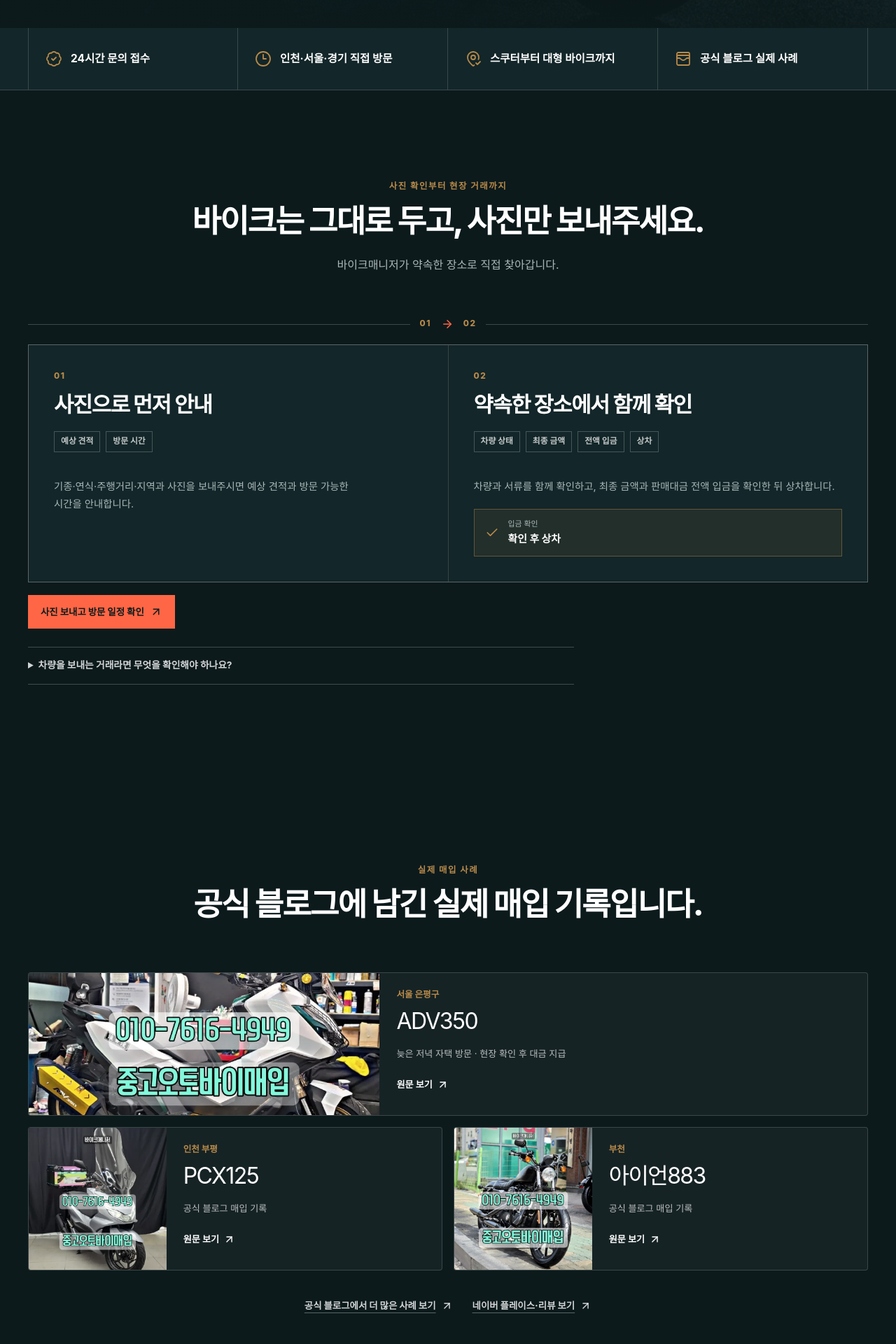
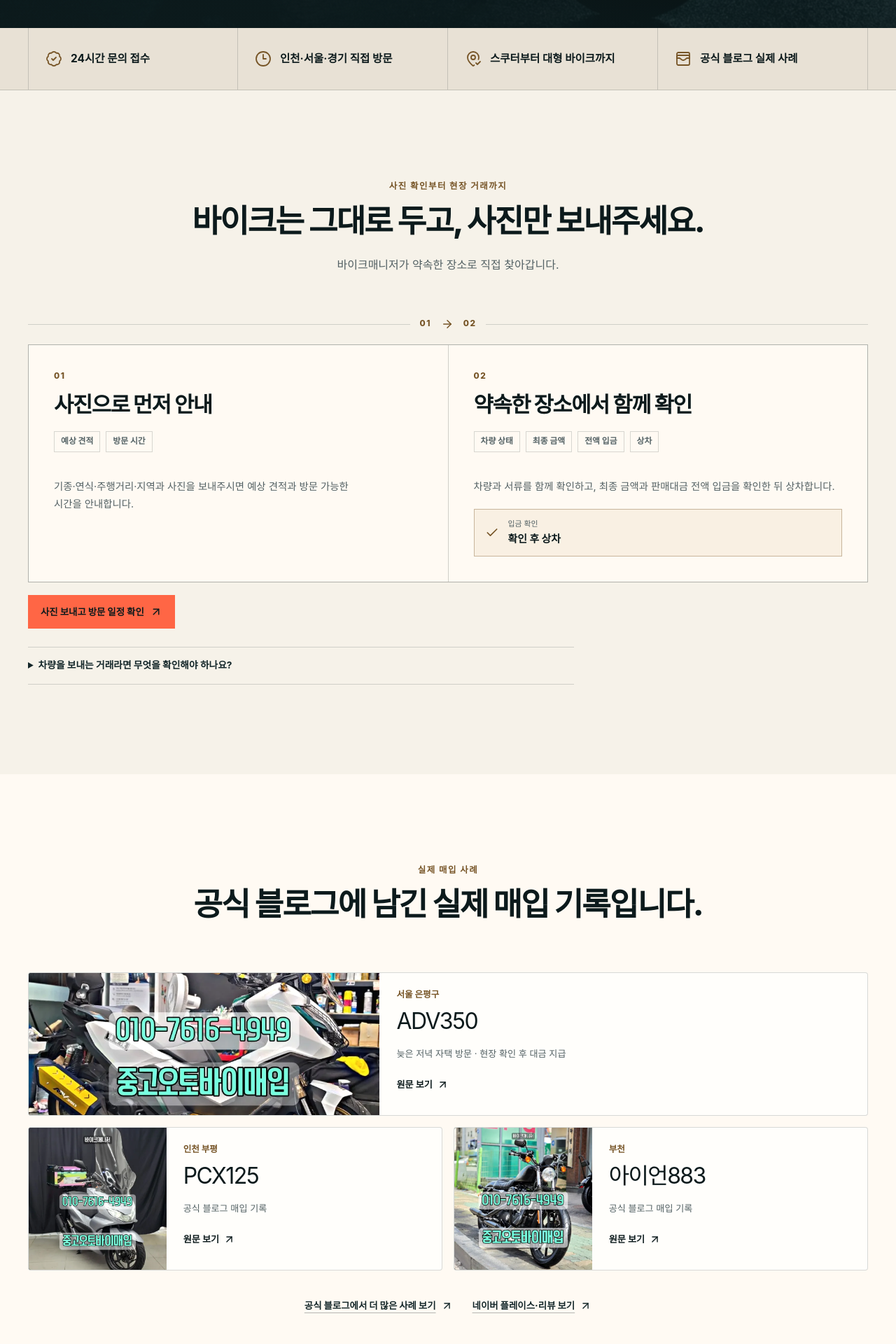
Before and after one commit to 12538253/bike-landing, a Next.js app: page / in a window 1280 px wide. Shown: the part 760-2680 px from the top of the page at 70% size. Built offline with nearby package versions, Linux system fonts and the light colour scheme.

Commit message:
feat: add brighter comparison palette

```diff
--- a/app/globals.css
+++ b/app/globals.css
@@ -5,6 +5,9 @@
   --ink-soft: #132629;
   --paper: #f1ede4;
   --paper-bright: #faf7f0;
+  --preview-paper: #f6f2e9;
+  --preview-paper-bright: #fffaf3;
+  --preview-band: #e8e1d5;
   --card: #ded7ca;
   --line: rgba(12, 26, 28, 0.16);
   --line-light: rgba(255, 255, 255, 0.16);
@@ -283,15 +286,15 @@ section[id] {
   height: 100%;
   object-fit: cover;
   object-position: 58% center;
-  filter: saturate(0.58) contrast(1.08) brightness(0.68);
+  filter: saturate(0.72) contrast(1.05) brightness(0.78);
 }
 
 .hero__shade {
   z-index: -2;
   background:
-    linear-gradient(90deg, rgba(12, 26, 28, 0.98) 0%, rgba(12, 26, 28, 0.86) 42%, rgba(12, 26, 28, 0.25) 76%),
-    linear-gradient(0deg, rgba(12, 26, 28, 0.9) 0%, transparent 44%),
-    radial-gradient(circle at 70% 48%, transparent 0%, rgba(12, 26, 28, 0.42) 72%);
+    linear-gradient(90deg, rgba(12, 26, 28, 0.95) 0%, rgba(12, 26, 28, 0.78) 42%, rgba(12, 26, 28, 0.14) 76%),
+    linear-gradient(0deg, rgba(12, 26, 28, 0.82) 0%, transparent 46%),
+    radial-gradient(circle at 70% 48%, transparent 0%, rgba(12, 26, 28, 0.3) 72%);
 }
 
 .hero__inner {
@@ -416,9 +419,9 @@ section[id] {
 .trust-bar {
   position: relative;
   z-index: 3;
-  border-bottom: 1px solid var(--line-light);
-  background: var(--ink-soft);
-  color: white;
+  border-bottom: 1px solid var(--line);
+  background: var(--preview-band);
+  color: var(--ink);
 }
 
 .trust-bar__grid {
@@ -432,16 +435,16 @@ section[id] {
   align-items: center;
   gap: 12px;
   padding: 20px 24px;
-  border-right: 1px solid var(--line-light);
+  border-right: 1px solid var(--line);
 }
 
 .trust-point:first-child {
-  border-left: 1px solid var(--line-light);
+  border-left: 1px solid var(--line);
 }
 
 .trust-point > svg {
   flex: 0 0 auto;
-  color: var(--brass);
+  color: var(--brass-deep);
 }
 
 .trust-point strong {
@@ -566,9 +569,9 @@ section[id] {
   grid-template-columns: minmax(124px, 0.5fr) minmax(0, 1fr);
   min-height: 178px;
   overflow: clip;
-  border: 1px solid var(--line-light);
+  border: 1px solid var(--line);
   border-radius: 4px;
-  background: rgba(255, 255, 255, 0.045);
+  background: rgba(255, 255, 255, 0.68);
 }
 
 .case-card--featured {
@@ -585,7 +588,7 @@ section[id] {
 
 .case-card__media img {
   object-fit: cover;
-  filter: saturate(0.78) contrast(1.04);
+  filter: saturate(0.9) contrast(1.03) brightness(1.03);
   transform: scale(1);
   transition: transform 0.45s ease;
 }
@@ -600,7 +603,7 @@ section[id] {
 }
 
 .case-card__content > p {
-  color: var(--brass);
+  color: var(--brass-deep);
   font-size: 0.79rem;
   font-weight: 800;
 }
@@ -615,7 +618,7 @@ section[id] {
 .case-card__link {
   display: flex;
   margin-top: 12px;
-  color: rgba(255, 255, 255, 0.7);
+  color: var(--muted);
   font-size: 0.82rem;
   line-height: 1.55;
 }
@@ -624,7 +627,7 @@ section[id] {
   min-height: 44px;
   align-items: center;
   gap: 6px;
-  color: white;
+  color: var(--ink);
   font-weight: 750;
 }
 
@@ -641,18 +644,18 @@ section[id] {
   min-height: 44px;
   align-items: center;
   gap: 7px;
-  color: rgba(255, 255, 255, 0.82);
+  color: var(--ink-soft);
   font-size: 0.84rem;
   font-weight: 760;
   text-decoration: underline;
-  text-decoration-color: rgba(255, 255, 255, 0.32);
+  text-decoration-color: rgba(12, 26, 28, 0.3);
   text-underline-offset: 5px;
 }
 
 .section--paths {
   overflow: hidden;
-  background: var(--ink);
-  color: white;
+  background: var(--preview-paper);
+  color: var(--ink);
 }
 
 .visit-flow-heading {
@@ -660,7 +663,7 @@ section[id] {
 }
 
 .visit-flow-heading > span {
-  color: var(--muted-light);
+  color: var(--muted);
 }
 
 .visit-flow {
@@ -672,7 +675,7 @@ section[id] {
   align-items: center;
   gap: 14px;
   margin-bottom: 20px;
-  color: var(--brass);
+  color: var(--brass-deep);
   font-size: 0.74rem;
   font-weight: 850;
   letter-spacing: 0.12em;
@@ -682,26 +685,26 @@ section[id] {
 .visit-flow__progress::after {
   height: 1px;
   flex: 1;
-  background: rgba(255, 255, 255, 0.2);
+  background: var(--line);
   content: "";
 }
 
 .visit-flow__progress svg {
   flex: 0 0 auto;
-  color: var(--orange);
+  color: var(--brass-deep);
 }
 
 .visit-flow__stages {
   display: grid;
   grid-template-columns: repeat(2, minmax(0, 1fr));
   gap: 1px;
-  border: 1px solid rgba(255, 255, 255, 0.18);
-  background: rgba(255, 255, 255, 0.18);
+  border: 1px solid var(--line);
+  background: var(--line);
 }
 
 .visit-flow__stage {
   min-width: 0;
-  background: var(--ink-soft);
+  background: var(--preview-paper-bright);
 }
 
 .visit-flow__stage-summary {
@@ -726,7 +729,7 @@ button.visit-flow__stage-summary {
 }
 
 .visit-flow__number {
-  color: var(--brass);
+  color: var(--brass-deep);
   font-size: 0.74rem;
   font-weight: 850;
   letter-spacing: 0.14em;
@@ -748,8 +751,8 @@ button.visit-flow__stage-summary {
 }
 
 .visit-flow__facts span {
-  border: 1px solid rgba(255, 255, 255, 0.22);
-  color: rgba(255, 255, 255, 0.75);
+  border: 1px solid var(--line);
+  color: var(--muted);
   font-size: 0.74rem;
   font-weight: 740;
   line-height: 1;
@@ -761,7 +764,7 @@ button.visit-flow__stage-summary {
 }
 
 .visit-flow__stage-panel > p {
-  color: var(--muted-light);
+  color: var(--muted);
   font-size: 0.9rem;
   line-height: 1.75;
 }
@@ -773,13 +776,13 @@ button.visit-flow__stage-summary {
   gap: 13px;
   margin-top: 20px;
   padding: 12px 15px;
-  border: 1px solid rgba(184, 138, 74, 0.44);
+  border: 1px solid rgba(118, 84, 38, 0.38);
   background: rgba(184, 138, 74, 0.09);
 }
 
 .visit-flow__confirmation > svg {
   flex: 0 0 auto;
-  color: var(--brass);
+  color: var(--brass-deep);
 }
 
 .visit-flow__confirmation small,
@@ -788,7 +791,7 @@ button.visit-flow__stage-summary {
 }
 
 .visit-flow__confirmation small {
-  color: var(--muted-light);
+  color: var(--muted);
   font-size: 0.68rem;
 }
 
@@ -814,9 +817,9 @@ button.visit-flow__stage-summary {
 .visit-flow__safety {
   max-width: 780px;
   margin-top: 26px;
-  border-top: 1px solid rgba(255, 255, 255, 0.22);
-  border-bottom: 1px solid rgba(255, 255, 255, 0.22);
-  color: rgba(255, 255, 255, 0.82);
+  border-top: 1px solid var(--line);
+  border-bottom: 1px solid var(--line);
+  color: var(--ink-soft);
 }
 
 .visit-flow__safety summary {
@@ -829,7 +832,7 @@ button.visit-flow__stage-summary {
 
 .visit-flow__safety > p {
   margin: 0 0 17px;
-  color: var(--muted-light);
+  color: var(--muted);
   font-size: 0.84rem;
   line-height: 1.7;
 }
@@ -847,6 +850,7 @@ button.visit-flow__stage-summary {
     position: relative;
     z-index: 1;
     min-height: 176px;
+    background: var(--preview-paper-bright);
     transition: background 0.2s ease-out;
   }
 
@@ -869,7 +873,8 @@ button.visit-flow__stage-summary {
     grid-row: 2;
     min-height: 188px;
     padding: 28px clamp(23px, 3vw, 36px) 34px;
-    border-top: 1px solid rgba(255, 255, 255, 0.18);
+    border-top: 1px solid var(--line);
+    background: var(--preview-paper-bright);
     opacity: 1;
     transition: opacity 0.18s ease-out;
   }
@@ -890,6 +895,16 @@ button.visit-flow__stage-summary {
 
 .support-section .section-heading {
   margin-bottom: 0;
+}
+
+.support-section {
+  border-top: 1px solid var(--line);
+  background: var(--paper-bright);
+}
+
+.case-section {
+  background: var(--preview-paper-bright);
+  color: var(--ink);
 }
 
 .support-list {
@@ -1201,11 +1216,11 @@ button.visit-flow__stage-summary {
   }
 
   .trust-point:nth-child(3) {
-    border-left: 1px solid var(--line-light);
+    border-left: 1px solid var(--line);
   }
 
   .trust-point:nth-child(-n + 2) {
-    border-bottom: 1px solid var(--line-light);
+    border-bottom: 1px solid var(--line);
   }
 
   .quote-layout,
@@ -1344,9 +1359,9 @@ button.visit-flow__stage-summary {
   .trust-point:nth-child(3) {
     min-height: 74px;
     padding: 14px 12px;
-    border-right: 1px solid var(--line-light);
+    border-right: 1px solid var(--line);
     border-left: 0;
-    border-bottom: 1px solid var(--line-light);
+    border-bottom: 1px solid var(--line);
   }
 
   .trust-point:nth-child(2n) {
--- a/components/CaseStudies.tsx
+++ b/components/CaseStudies.tsx
@@ -10,9 +10,9 @@ const caseImageSizes = {
 
 export default function CaseStudies() {
   return (
-    <section className="section section--ink" id="cases" aria-labelledby="cases-title">
+    <section className="section case-section" id="cases" aria-labelledby="cases-title">
       <div className="site-shell">
-        <div className="section-heading section-heading--light">
+        <div className="section-heading">
           <p>{site.caseStudySection.eyebrow}</p>
           <h2 id="cases-title">{site.caseStudySection.title}</h2>
         </div>
--- a/components/VisitFlowSection.tsx
+++ b/components/VisitFlowSection.tsx
@@ -10,7 +10,7 @@ export default function VisitFlowSection() {
       data-testid="visit-flow"
     >
       <div className="site-shell">
-        <div className="section-heading section-heading--light visit-flow-heading">
+        <div className="section-heading visit-flow-heading">
           <p>{site.visitFlow.eyebrow}</p>
           <h2 id="method-title">{site.visitFlow.title}</h2>
           <span>{site.visitFlow.description}</span>
```
